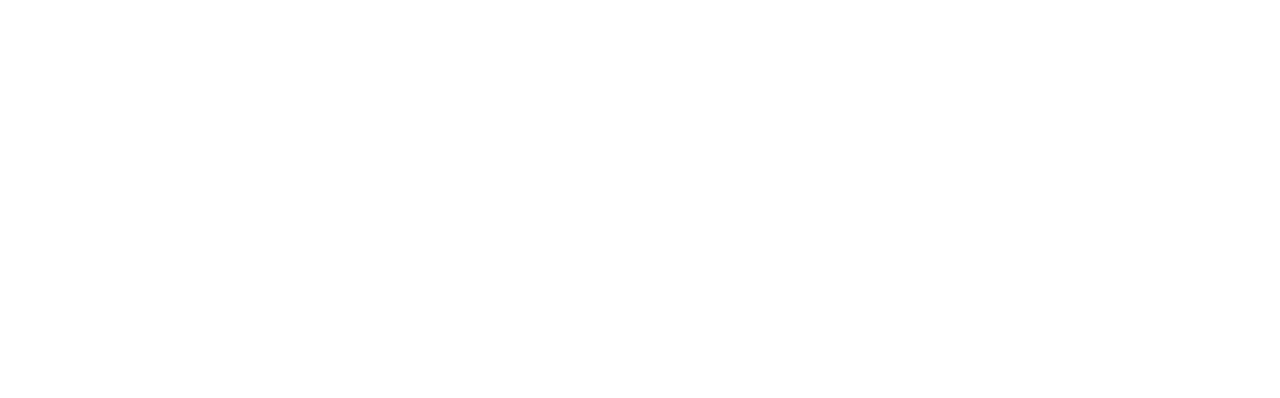
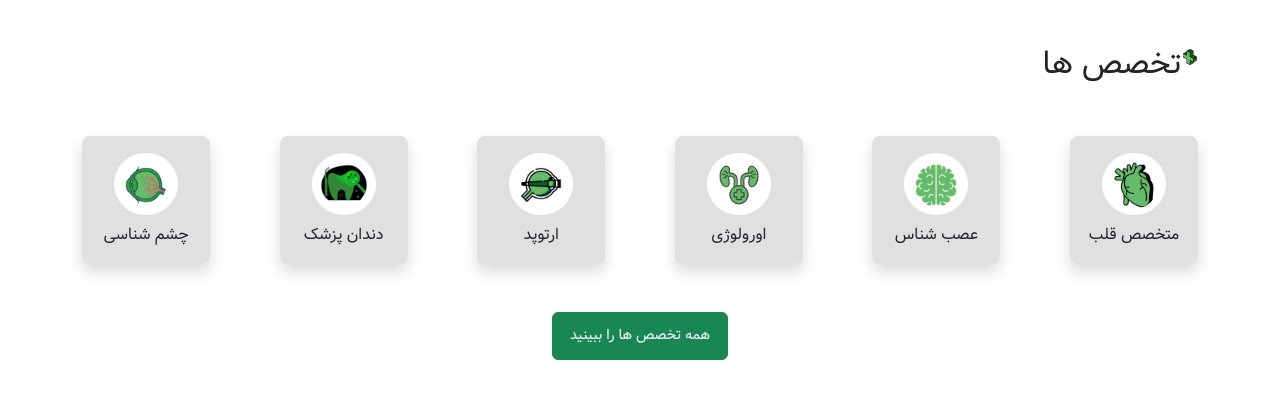
Before and after one commit to hojjatSadafi/doctor, a plain HTML site: page skills.html in a window 1280 px wide. Drawn offline with nearby package versions, Linux system fonts and the light colour scheme.

Commit message:
rebuild : footer , head-section , contact-us-head-section , latest-articles , skills , what-customer-says , what-customer-says-2 loading css and bootstrap files

```diff
--- a/skills.html
+++ b/skills.html
@@ -5,21 +5,65 @@
     <meta charset="UTF-8">
     <meta name="viewport" content="width=device-width, initial-scale=1.0">
     <title>skills</title>
-    <!--reset css-->
+
     <link rel="stylesheet" href="./styles/reset.css">
-    <!--Bootstrap css-->
+
     <link rel="stylesheet" href="styles/bootstrap.rtl.min.css">
-    <!--Bootstrap icons-->
-    <link rel="stylesheet" href="https://cdn.jsdelivr.net/npm/bootstrap-icons@1.5.0/font/bootstrap-icons.css">
-    <!--skills css file-->
+
+    <link rel="stylesheet" href="styles/colors.css">
+
     <link rel="stylesheet" href="./styles/skills.css">
 </head>
 <body>
 
-
-
-
-
+    <section class="bg-white my-4 py-3">
+        <div class="container">
+            <div class="row mb-5 justify-content-lg-end skills__responsive">
+                <div class="col skills__text-fontsize"><img class="skills__header-icon-size" src="./images/skills images/plus.png" alt="plus icon">تخصص ها</div>
+            </div>
+            <div class="row justify-content-between m-auto skills__responsive">
+                <div class="bg-light col-lg-2 d-flex flex-column align-items-center py-3 border rounded-3 skills__sections-size shadow skills__responsive-items">
+                    <div class="bg-white skills__icon-back position-relative">
+                        <img class="skills__icon-size mb-2 position-absolute" src="./images/skills images/heart.png" alt="heart icon">
+                    </div>
+                    <span class="mt-2">متخصص قلب</span>
+                </div>
+                <div class="bg-light col-lg-2 d-flex flex-column align-items-center py-3 border rounded-3 skills__sections-size shadow skills__responsive-items">
+                    <div class="bg-white skills__icon-back position-relative">
+                        <img class="skills__icon-size mb-2 position-absolute" src="./images/skills images/brain.png" alt="brain icon">
+                    </div>
+                    <span class="mt-2">عصب شناس</span>
+                </div>
+                <div class="bg-light col-lg-2 d-flex flex-column align-items-center py-3 border rounded-3 skills__sections-size shadow skills__responsive-items">
+                    <div class="bg-white skills__icon-back position-relative">
+                        <img class="skills__icon-size mb-2 position-absolute" src="./images/skills images/urology.png" alt="urology icon">
+                    </div>
+                    <span class="mt-2">اورولوژی</span>
+                </div>
+                <div class="bg-light col-lg-2 d-flex flex-column align-items-center py-3 border rounded-3 skills__sections-size shadow skills__responsive-items">
+                    <div class="bg-white skills__icon-back position-relative">
+                        <img class="skills__icon-size mb-2 position-absolute" src="./images/skills images/hyperopia.png" alt="orthopedics icon">
+                    </div>
+                    <span class="mt-2">ارتوپد</span>
+                </div>
+                <div class="bg-light col-lg-2 d-flex flex-column align-items-center py-3 border rounded-3 skills__sections-size shadow skills__responsive-items">
+                    <div class="bg-white skills__icon-back position-relative">
+                        <img class="skills__icon-size mb-2 position-absolute" src="./images/skills images/dentist.png" alt="dentist icon">
+                    </div>
+                    <span class="mt-2">دندان پزشک</span>
+                </div>
+                <div class="bg-light col-lg-2 d-flex flex-column align-items-center py-3 border rounded-3 skills__sections-size shadow skills__responsive-items">
+                    <div class="bg-white skills__icon-back position-relative">
+                        <img class="skills__icon-size mb-2 position-absolute" src="./images/skills images/iridology.png" alt="ophthalmology">
+                    </div>
+                    <span class="mt-2">چشم شناسی</span>
+                </div>
+            </div>
+            <div class="row mt-5 justify-content-center">
+                <button class="btn btn-success skills__button-size">همه تخصص ها را ببینید</button>
+            </div>
+        </div>
+    </section>
 
 
 
```
Also changed, not shown: contact-us-head-section.html (+3 -17 lines), footer.html (+11 -13 lines), head-section.html (+6 -12 lines), latest-articles.html (+6 -11 lines), what-customer-Says.html (+4 -6 lines), what-customer-says-2.html (+3 -9 lines).
